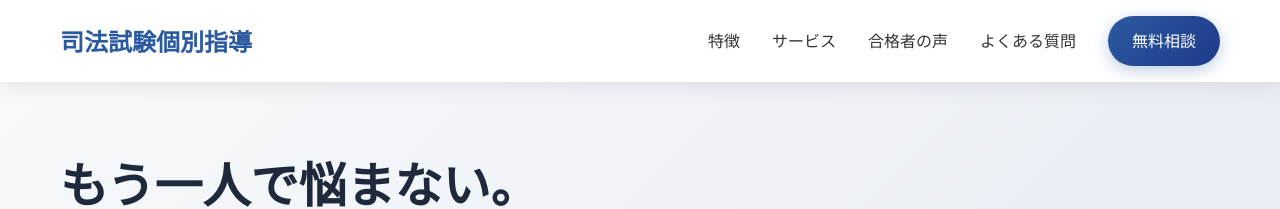
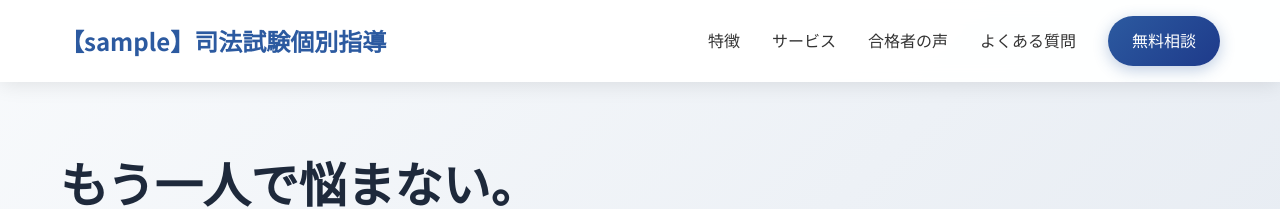
Before and after one commit to nekogohanoishi/LP-Maunus-test, a plain HTML site: page index.html in a window 1280 px wide. Shown: the top 209 px of the page. Drawn offline with Linux system fonts and the light colour scheme.

Commit message:
Update index.html

```diff
--- a/index.html
+++ b/index.html
@@ -3,7 +3,7 @@
 <head>
     <meta charset="UTF-8">
     <meta name="viewport" content="width=device-width, initial-scale=1.0">
-    <title>【テストページ】司法試験個別指導サービス | あなたの合格を最短ルートで実現</title>
+    <title>【sample】司法試験個別指導サービス | あなたの合格を最短ルートで実現</title>
     <meta name="description" content="司法試験合格への道を、経験豊富な講師陣がマンツーマンでサポート。オーダーメイドカリキュラムと徹底した答案添削で、最短距離での合格を実現します。">
     <link rel="stylesheet" href="styles.css">
     <link href="https://fonts.googleapis.com/css2?family=Noto+Sans+JP:wght@300;400;500;700&display=swap" rel="stylesheet">
@@ -15,7 +15,7 @@
         <div class="container">
             <div class="header-content">
                 <div class="logo">
-                    <h1>司法試験個別指導</h1>
+                    <h1>【sample】司法試験個別指導</h1>
                 </div>
                 <nav class="nav">
                     <a href="#features">特徴</a>
```
